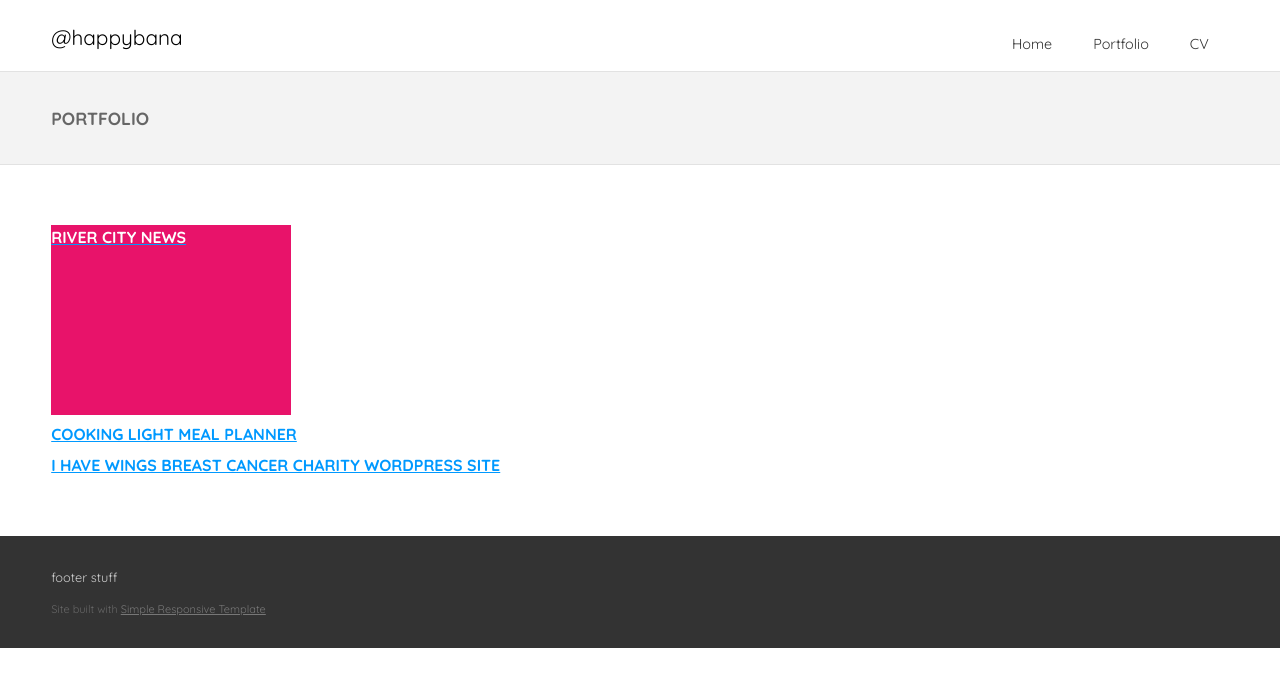
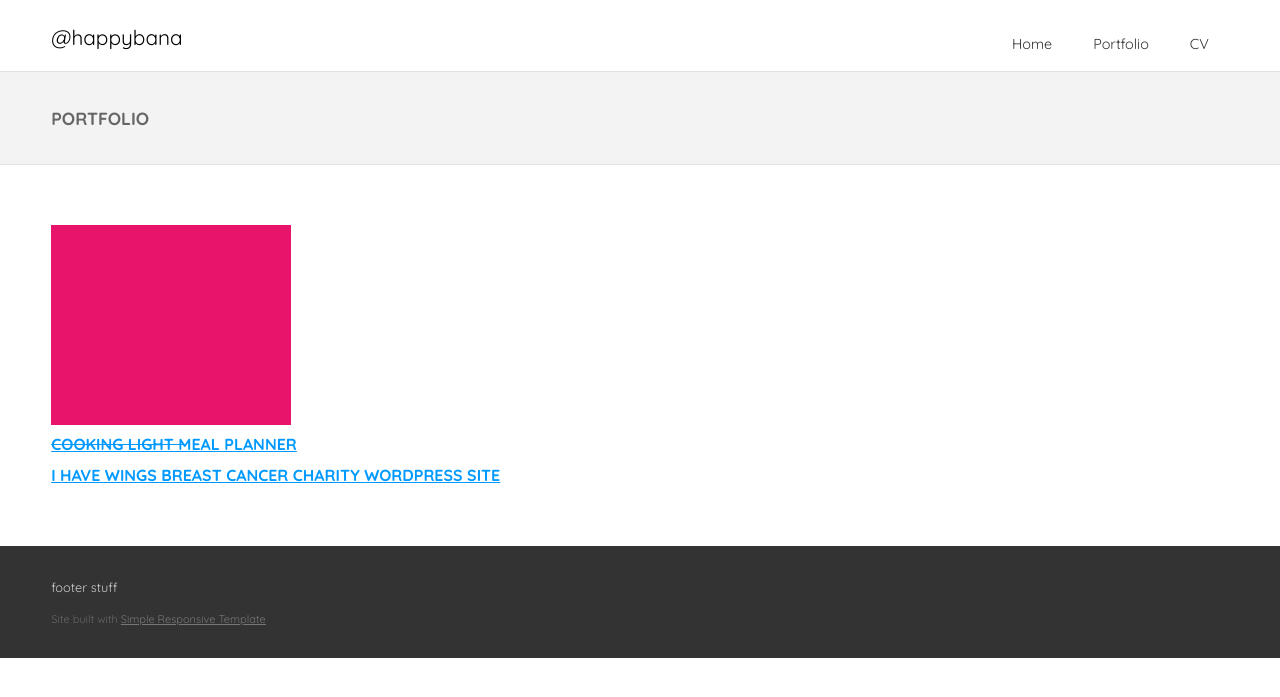
Before and after one commit to banbanbana/happybana.github.io, a Jekyll site: the page portfolio.html, which Jekyll copies as it is, in a window 1280 px wide. Shown: the top 697 px of the page. Built offline with Jekyll 4.4.1, drawn with Linux system fonts in a browser that asks for light colours; some web fonts are replaced.

Commit message:
Update colorblocks-style.css

```diff
--- a/css/colorblocks-style.css
+++ b/css/colorblocks-style.css
@@ -15,13 +15,12 @@
 
 /* typography */
 
-#project1{
+#project1, #project1 a {
 	width:240px;
-	height:190px;
+	height:180px;
 	background-color:#e8136a;
 	color:#fff;
-	display:table;
-	vertical-align:bottom;
+	padding-top:200px;
 }
 
 #social {
```
